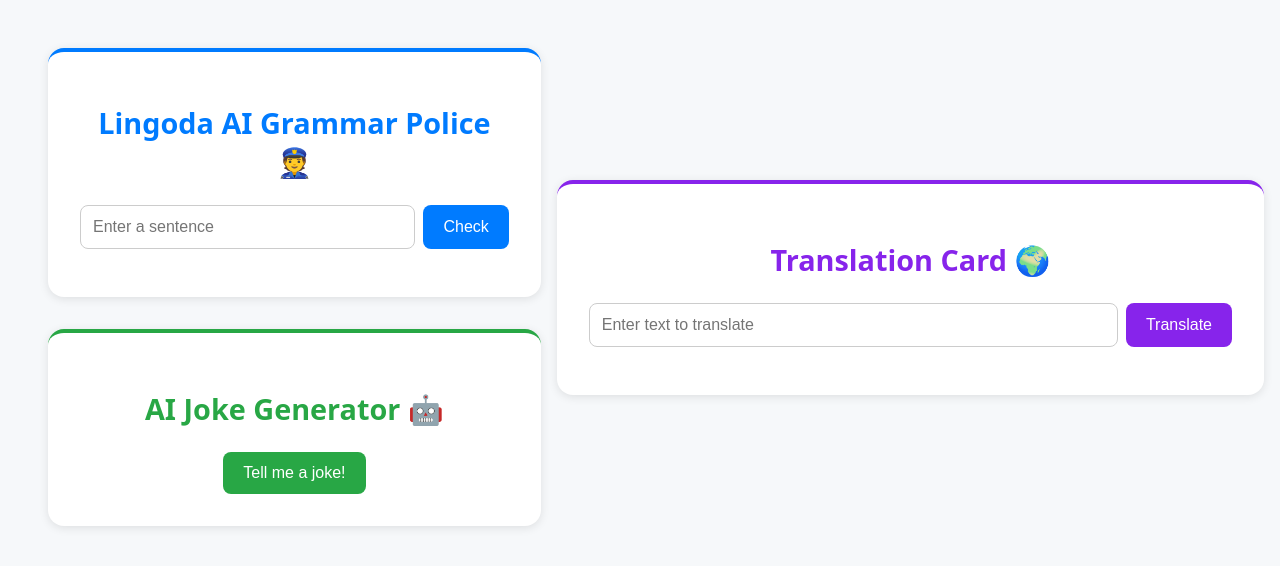
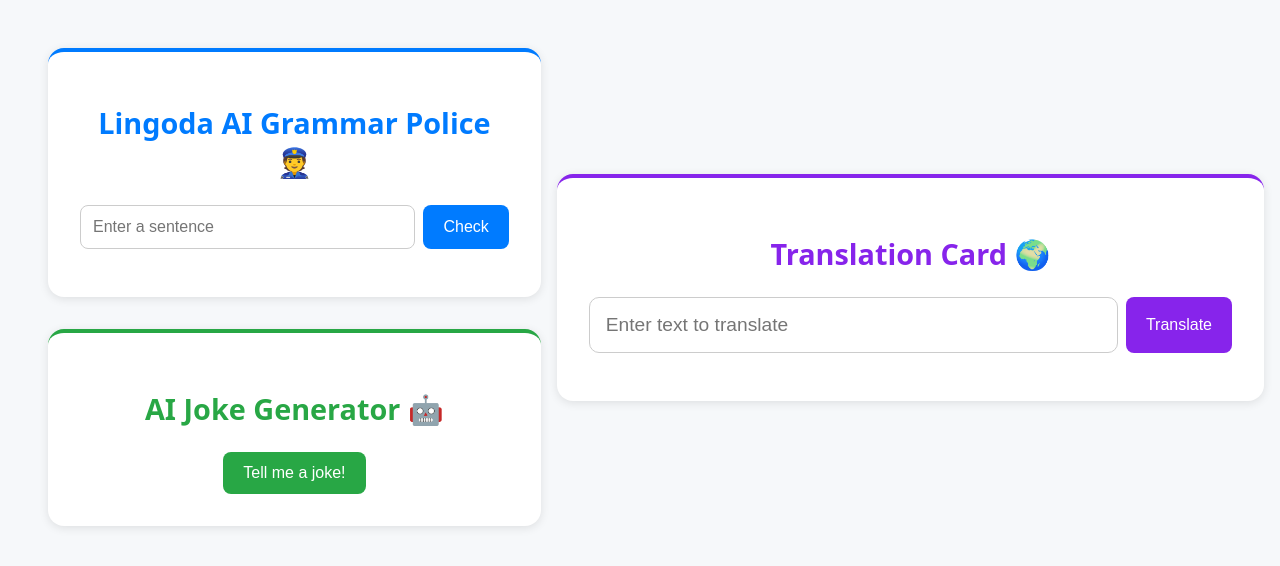
Before and after one commit to unusualkid/chat-gpt, a React (Create React App) app in the folder frontend/: page / in a window 1280 px wide. Shown: the top 566 px of the page. Built offline with nearby package versions, Linux system fonts and the light colour scheme.

Commit message:
enlarge translation input

```diff
--- a/frontend/src/App.css
+++ b/frontend/src/App.css
@@ -170,6 +170,11 @@ body {
   color: #8724eb;
 }
 
+.app-card-translation .app-input {
+  font-size: 1.2rem;
+  padding: 1rem;
+  border-radius: 10px;
+}
 /* Translation list styling */
 .translation-result {
   margin-top: 1rem;
```
